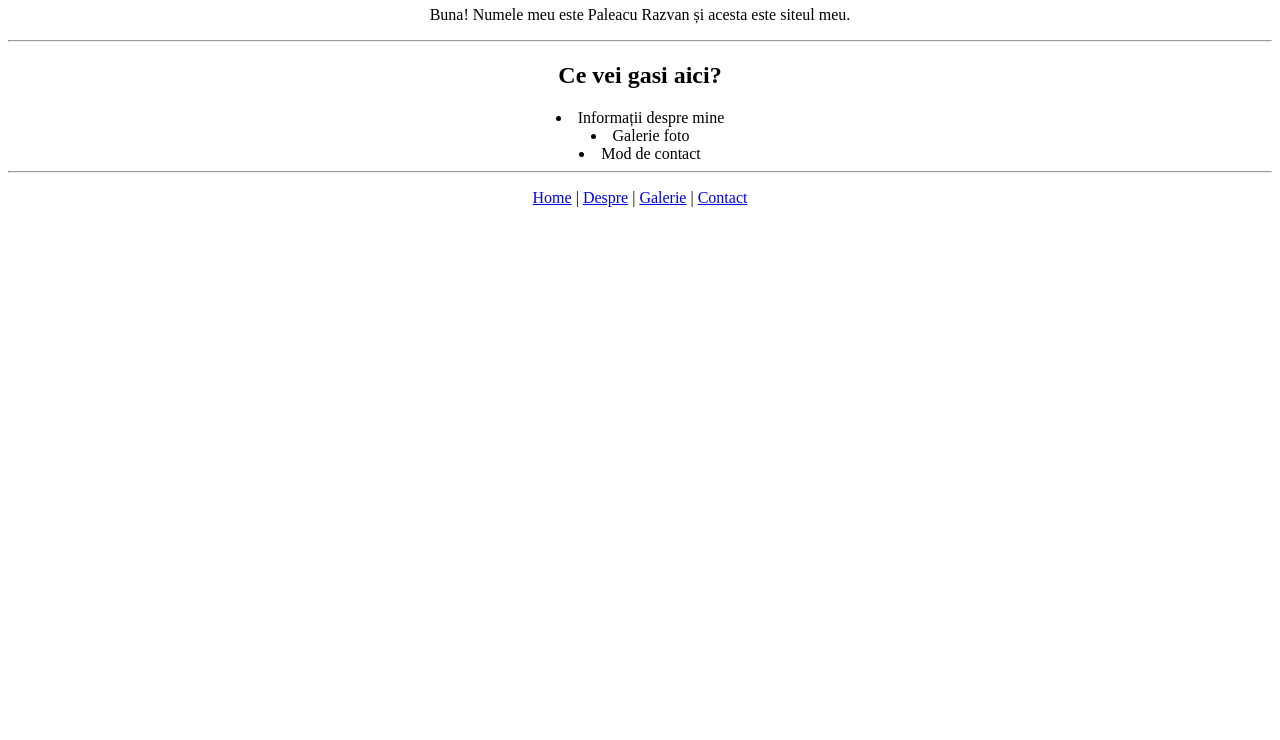
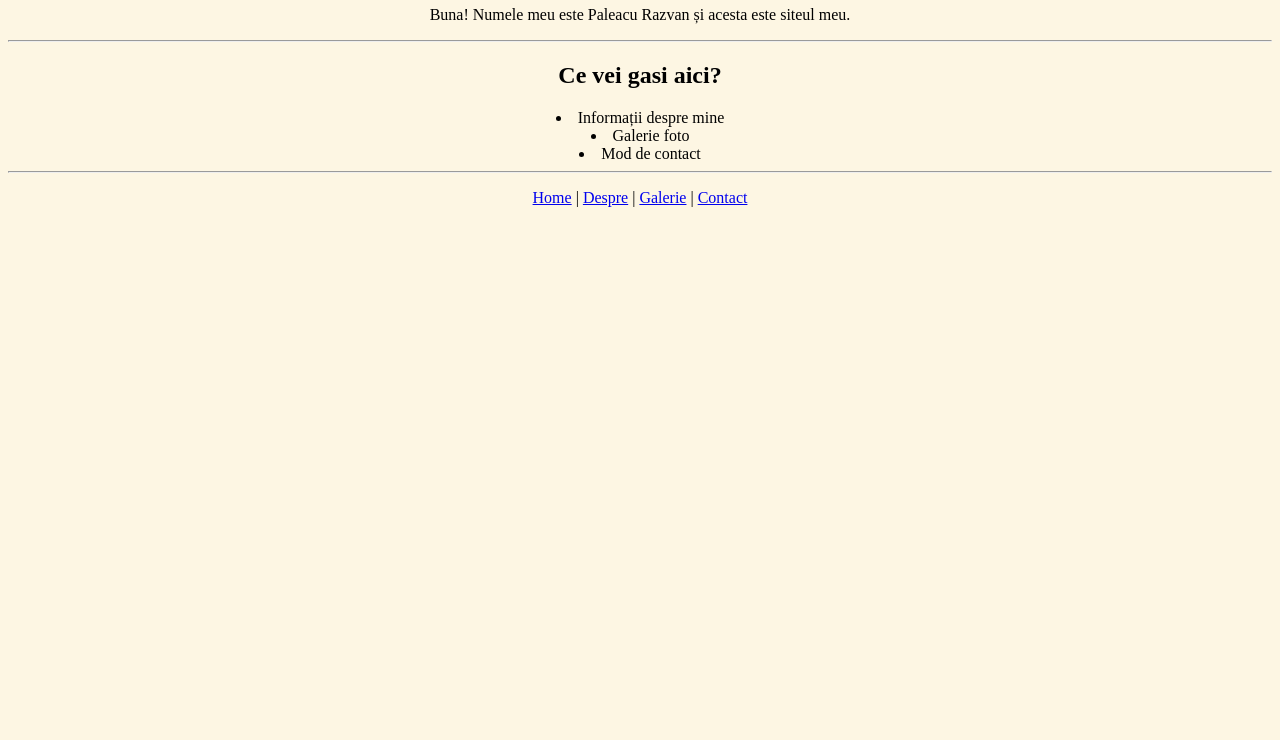
Before and after one commit to razvanpaleacu/htmlproiect, a plain HTML site: page index.html in a window 1280 px wide. Shown: the part 60-800 px from the top of the page. Drawn offline with Linux system fonts and the light colour scheme.

Commit message:
Update index.html

```diff
--- a/index.html
+++ b/index.html
@@ -3,7 +3,7 @@
     <head>
     <title>Portofoliul Meu</title>
 </head>
-<body>
+<body bgcolor="#fdf6e3" text="#000000">
 
     <center>
         <h1>Portofoliul Meu</h1>
```
